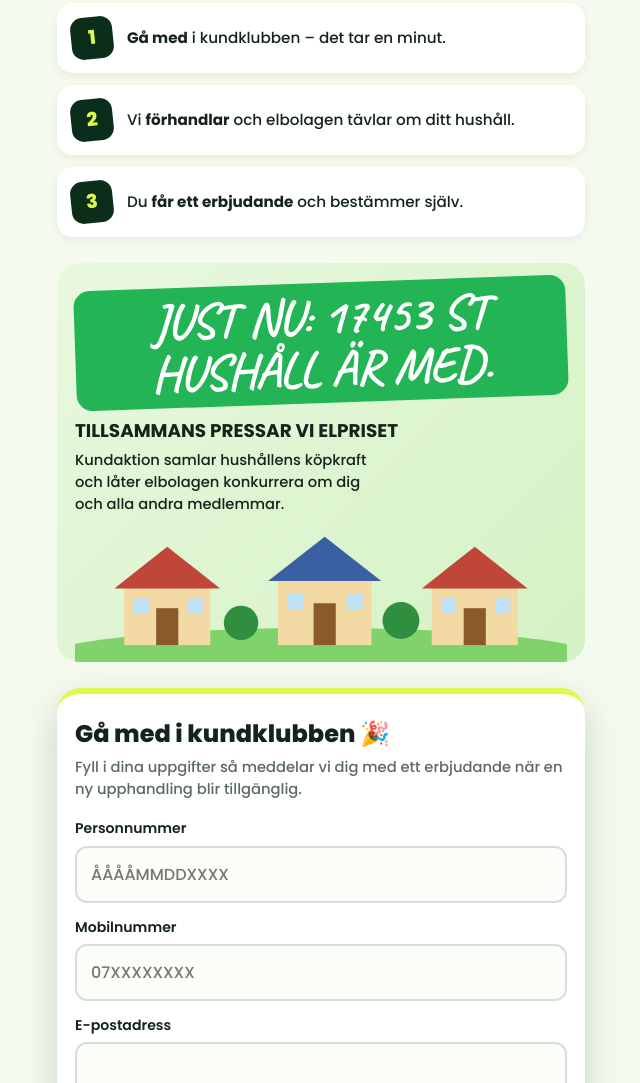
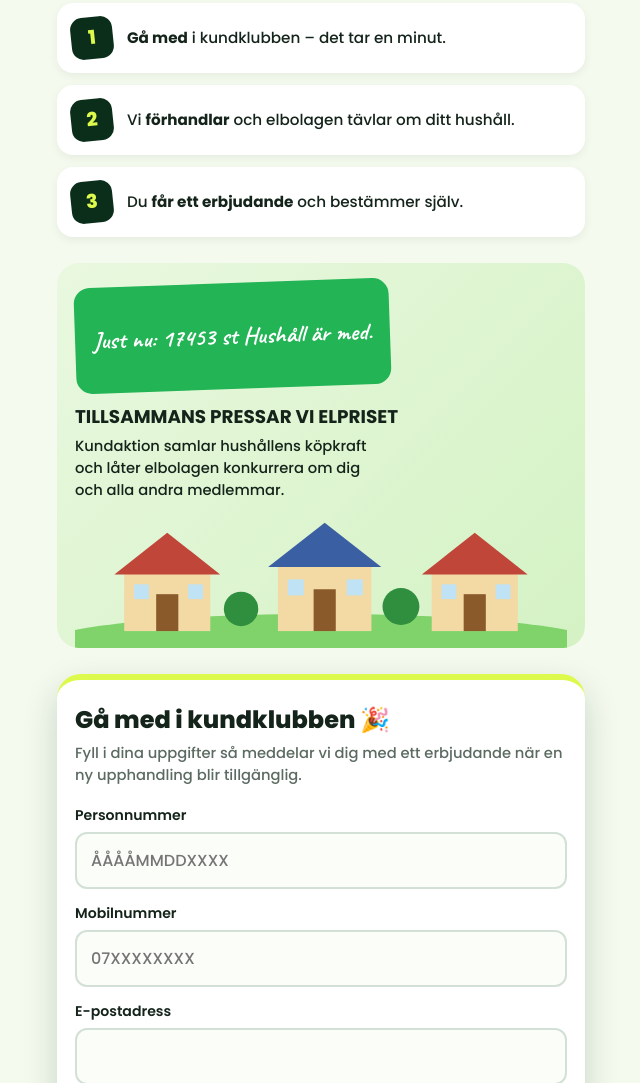
Before and after one commit to Robinaxen-sudo/Kundklubb---Elavtal, a plain HTML site: page index.html in a window 1280 px wide. Shown: the part 903-1986 px from the top of the page, without its empty margins (319-959 px from the left). Drawn offline with Linux system fonts and the light colour scheme.

Commit message:
Update index.html

```diff
--- a/index.html
+++ b/index.html
@@ -139,7 +139,7 @@
   </div>
 
   <div class="together reveal">
-    <div class="tag"><h1>Just nu: 17453 st Hushåll är med.</h1></div>
+    <div class="tag"><h4>Just nu: 17453 st Hushåll är med.</h4></div>
     <h3>TILLSAMMANS PRESSAR VI ELPRISET</h3>
     <p>Kundaktion samlar hushållens köpkraft och låter elbolagen konkurrera om dig och alla andra medlemmar.<br></p>
     <svg viewBox="0 0 400 110" aria-hidden="true">
```
